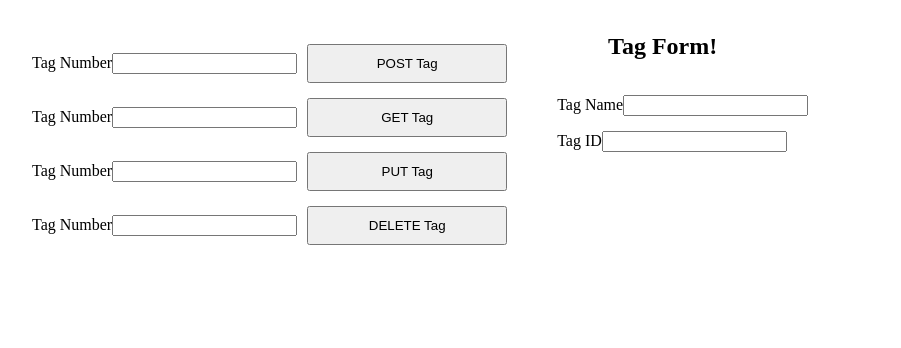
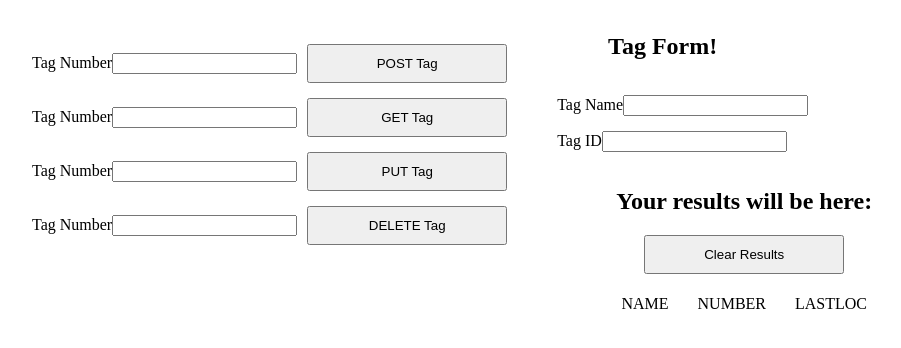
Before and after one commit to Scarzer/FindYoStuff, a website: page statics/index.html in a window 1280 px wide. Shown: the part 92-440 px from the top of the page, without its empty margins (16-917 px from the left). Drawn offline with Linux system fonts and the light colour scheme.

Commit message:
Updated Makefile Updating index.html

```diff
--- a/statics/admin.css
+++ b/statics/admin.css
@@ -14,7 +14,6 @@ section{
 }
 
 #secResults{
-    display: none;
    	float: right;
 }
 
--- a/statics/index.html
+++ b/statics/index.html
@@ -3,7 +3,7 @@
     <title> Find Yo' Stuff! </title>
     <script src="libraries/jquery-1.9.1.js" type="text/javascript"></script>
     <script src="libraries/functions.js" type="text/javascript"></script>
-    <link href="admin.css" rel="stylesheet" type="text/css">
+    <link href="/admin.css" rel="stylesheet" type="text/css">
 </head>
 
 <body>
```
Also changed, not shown: routes/index.js (added, +7 -0 lines), README.md.
